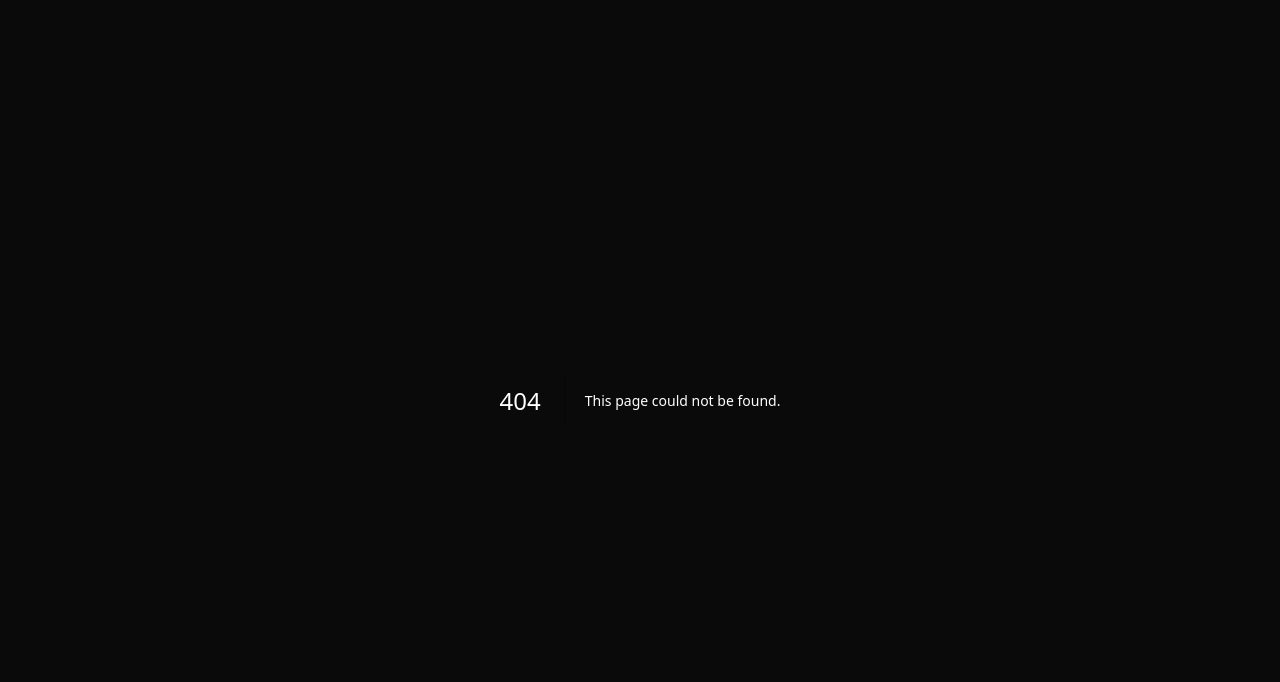
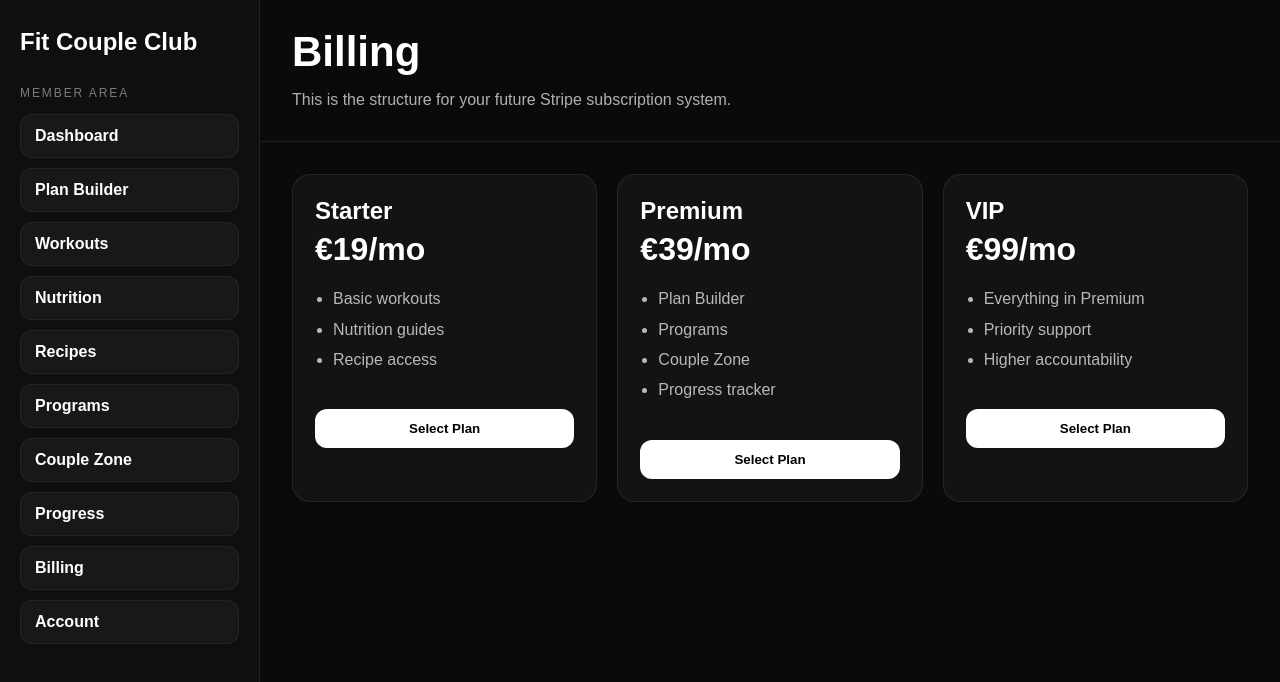
Before and after one commit to nielsvdz-ops/fit-couple-club, a Next.js app: page /billing in a window 1280 px wide. Before the commit this address had no page. Shown: the top 682 px of the page. Built offline with nearby package versions, Linux system fonts and the light colour scheme.

Commit message:
Create page.js

```diff
--- /dev/null
+++ b/app/billing/page.js
@@ -0,0 +1,45 @@
+import DashboardLayout from "../../components/DashboardLayout";
+import { MEMBERSHIP_PLANS } from "../../lib/plans";
+
+export default function BillingPage() {
+  return (
+    <DashboardLayout
+      title="Billing"
+      subtitle="This is the structure for your future Stripe subscription system."
+    >
+      <div style={{ display: "grid", gridTemplateColumns: "repeat(auto-fit,minmax(260px,1fr))", gap: "20px" }}>
+        {MEMBERSHIP_PLANS.map((plan) => (
+          <div key={plan.id} style={card}>
+            <div style={{ fontSize: "24px", fontWeight: "800", marginBottom: "6px" }}>{plan.name}</div>
+            <div style={{ fontSize: "32px", fontWeight: "800", marginBottom: "14px" }}>{plan.price}</div>
+            <ul style={{ paddingLeft: "18px", lineHeight: 1.9, color: "rgba(255,255,255,0.7)" }}>
+              {plan.features.map((feature) => (
+                <li key={feature}>{feature}</li>
+              ))}
+            </ul>
+            <button style={button}>Select Plan</button>
+          </div>
+        ))}
+      </div>
+    </DashboardLayout>
+  );
+}
+
+const card = {
+  background: "rgba(255,255,255,0.04)",
+  border: "1px solid rgba(255,255,255,0.08)",
+  borderRadius: "18px",
+  padding: "22px",
+};
+
+const button = {
+  marginTop: "18px",
+  width: "100%",
+  padding: "12px 18px",
+  borderRadius: "12px",
+  border: "none",
+  background: "white",
+  color: "black",
+  fontWeight: "700",
+  cursor: "pointer",
+};
```
